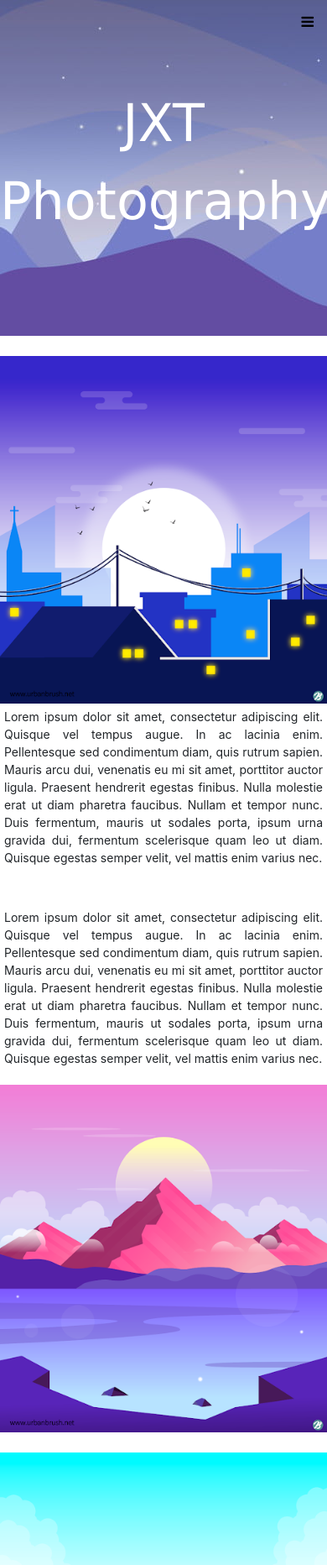
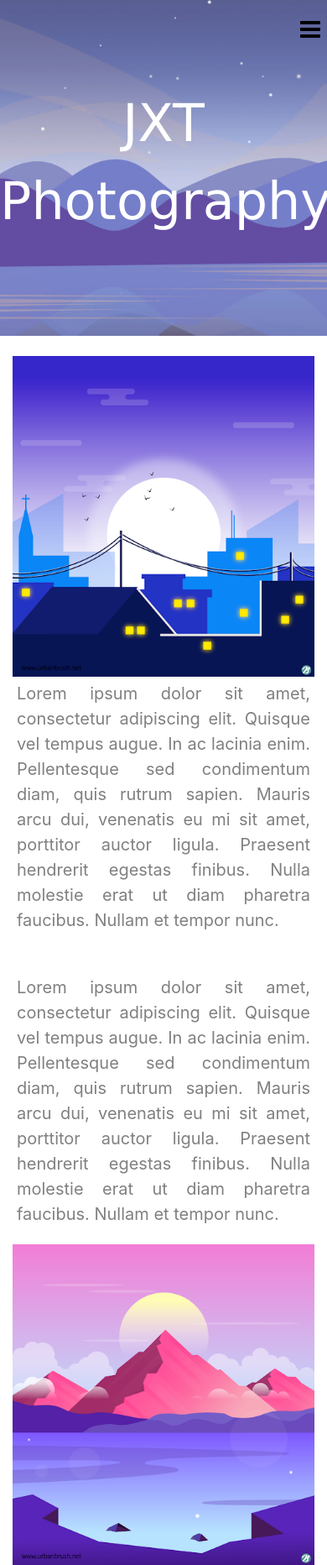
Before and after one commit to richardthewest/jxt, a plain HTML site: page index.html in a window 390 px wide. Shown: the top 1864 px of the page at 84% size. Drawn offline with nearby package versions, Linux system fonts and the light colour scheme.

Commit message:
Updated styles and index, larger nav bar, adjusted bootstrap container, updated responsivness

```diff
--- a/index.html
+++ b/index.html
@@ -27,36 +27,37 @@
 	<div>
 		<br>
 	</div>
+	<div class="container-fluid">
 	<div class="row">
-	    <div class="col-sm-8">
+	    <div class="col-lg-8">
 	      <div class="gallerySelector">
 	        <a href="portfolio.html">
 	        <img src="img/image1.png" alt="urban nightscape">
 	 			<div class="middle">
-		 			<div class="buttonText">STYLE ONE</div>
+		 			<div class="buttonText">SEE MORE</div>
 	 			</div>
 	        </a>
 	      </div>
 	    </div>
-	    <div class="col-sm-4">
+	    <div class="col-lg-4">
 	    	<p class="imgDescrip">
-	    		Lorem ipsum dolor sit amet, consectetur adipiscing elit. Quisque vel tempus augue. In ac lacinia enim. Pellentesque sed condimentum diam, quis rutrum sapien. Mauris arcu dui, venenatis eu mi sit amet, porttitor auctor ligula. Praesent hendrerit egestas finibus. Nulla molestie erat ut diam pharetra faucibus. Nullam et tempor nunc. Duis fermentum, mauris ut sodales porta, ipsum urna gravida dui, fermentum scelerisque quam leo ut diam. Quisque egestas semper velit, vel mattis enim varius nec.
+	    		Lorem ipsum dolor sit amet, consectetur adipiscing elit. Quisque vel tempus augue. In ac lacinia enim. Pellentesque sed condimentum diam, quis rutrum sapien. Mauris arcu dui, venenatis eu mi sit amet, porttitor auctor ligula. Praesent hendrerit egestas finibus. Nulla molestie erat ut diam pharetra faucibus. Nullam et tempor nunc.
 	    	</p>
 	    </div>
 	</div>
 	<br>
 	<div class="row">
-	    <div class="col-sm-4">
+	    <div class="col-lg-4">
 	    	<p class="imgDescrip">
-	    		Lorem ipsum dolor sit amet, consectetur adipiscing elit. Quisque vel tempus augue. In ac lacinia enim. Pellentesque sed condimentum diam, quis rutrum sapien. Mauris arcu dui, venenatis eu mi sit amet, porttitor auctor ligula. Praesent hendrerit egestas finibus. Nulla molestie erat ut diam pharetra faucibus. Nullam et tempor nunc. Duis fermentum, mauris ut sodales porta, ipsum urna gravida dui, fermentum scelerisque quam leo ut diam. Quisque egestas semper velit, vel mattis enim varius nec.
+	    		Lorem ipsum dolor sit amet, consectetur adipiscing elit. Quisque vel tempus augue. In ac lacinia enim. Pellentesque sed condimentum diam, quis rutrum sapien. Mauris arcu dui, venenatis eu mi sit amet, porttitor auctor ligula. Praesent hendrerit egestas finibus. Nulla molestie erat ut diam pharetra faucibus. Nullam et tempor nunc.
 	    	</p>
 	    </div>
-	    <div class="col-sm-8">
+	    <div class="col-lg-8">
 	      <div class="gallerySelector">
 	      	<a href="portfolio.html">
 		        <img src="img/image2.png" alt="mountain sunrise">
 	        	<div class="middle">
-		 			<div class="buttonText">STYLE ONE</div>
+		 			<div class="buttonText">SEE MORE</div>
 	 			</div>
 			</a>
 	      </div>
@@ -64,22 +65,23 @@
 	</div>
 	<br>
 	<div class="row">
-	    <div class="col-sm-8">
+	    <div class="col-lg-8">
 	      <div class="gallerySelector">
 	      	<a href="portfolio.html">
 		        <img src="img/image3.png" alt="green landscape">
 		        <div class="middle">
-		 			<div class="buttonText">STYLE ONE</div>
+		 			<div class="buttonText">SEE MORE</div>
 	 			</div>
 			</a>
 	      </div>
 	    </div>
-	    <div class="col-sm-4">
+	    <div class="col-lg-4">
 	    	<p class="imgDescrip">
-	    		Lorem ipsum dolor sit amet, consectetur adipiscing elit. Quisque vel tempus augue. In ac lacinia enim. Pellentesque sed condimentum diam, quis rutrum sapien. Mauris arcu dui, venenatis eu mi sit amet, porttitor auctor ligula. Praesent hendrerit egestas finibus. Nulla molestie erat ut diam pharetra faucibus. Nullam et tempor nunc. Duis fermentum, mauris ut sodales porta, ipsum urna gravida dui, fermentum scelerisque quam leo ut diam. Quisque egestas semper velit, vel mattis enim varius nec.
+	    		Lorem ipsum dolor sit amet, consectetur adipiscing elit. Quisque vel tempus augue. In ac lacinia enim. Pellentesque sed condimentum diam, quis rutrum sapien. Mauris arcu dui, venenatis eu mi sit amet, porttitor auctor ligula. Praesent hendrerit egestas finibus. Nulla molestie erat ut diam pharetra faucibus. Nullam et tempor nunc.
 	    	</p>
 	    </div>
   	</div>
+  </div>
 <br>
 
 
--- a/styles/style.css
+++ b/styles/style.css
@@ -5,6 +5,7 @@ h1 {
 
 p {
 	text-align: center;
+  color: grey;
 }
 
 img {
@@ -13,11 +14,12 @@ img {
 
 footer {
 	text-align: center;
-	color: lightgrey;
+	color: grey;
 }
 
 i {
 	color: black;
+  font-size: 48px;
 
 }
 
@@ -42,7 +44,7 @@ i {
   color: #f2f2f2;
   padding: 14px 16px;
   text-decoration: none;
-  font-size: 17px;
+  font-size: 28px;
 }
 
 .topNav a.icon {
@@ -57,7 +59,10 @@ a.active {
   color: black;
 }
 
-
+.icon {
+  height: 48px;
+  width: 48px;
+}
 
 
 /* TEXT STYLING */
@@ -68,6 +73,9 @@ a.active {
 	height: 400px;
 	background-color: red;
 	background-image: url(../img/landscape-background.jpg);
+  background-repeat: no-repeat;
+  background-position: center;
+  background-size: cover;
 }
 
 .maingImg {
@@ -88,7 +96,7 @@ a.active {
 
 .imgDescrip {
 	text-align: justify;
-	font-size: 14px;
+	font-size: 20px;
 	padding: 5px;
 }
 
@@ -108,7 +116,7 @@ a.active {
 }
 
 .gallerySelector:hover .middle {
-  opacity: 1;
+  opacity: 0.7;
 }
 
 .buttonText {
@@ -122,12 +130,6 @@ a.active {
 /* IMAGE STYLING */
 .row {
 	z-index: -2;
-}
-
-.col-sm-4{
-}
-
-.col-sm-8 {
 }
 
 .gallerySelector{
```
